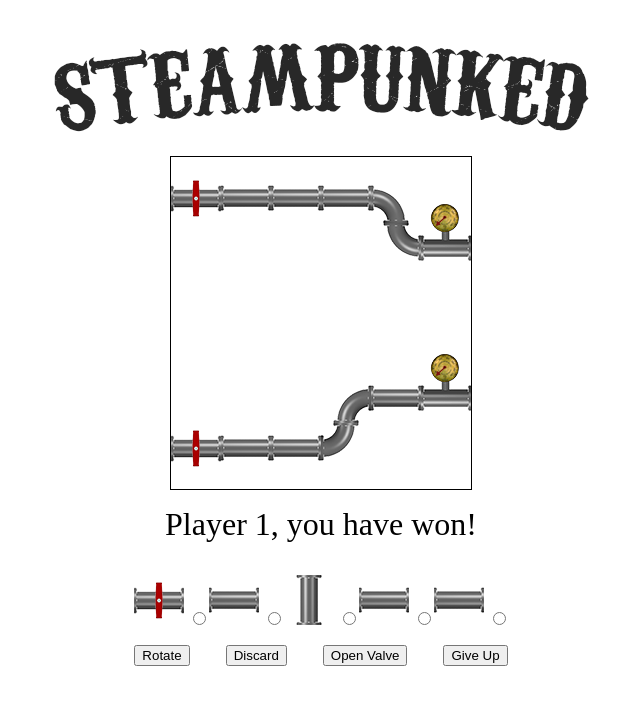
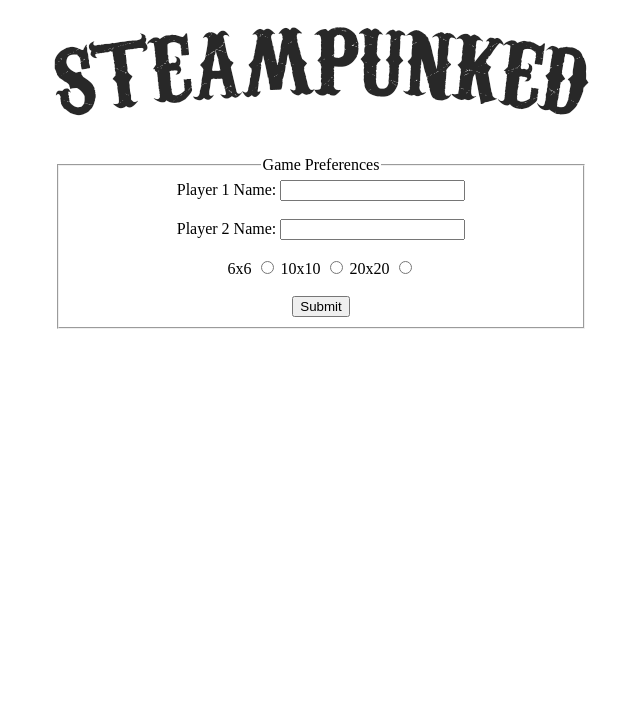
Before and after one commit to xingziye/steampunked, a PHP site: page / in a window 1280 px wide. Shown: the top 705 px of the page, without its empty margins (319-959 px from the left). Run offline with PHP 8.4, Linux system fonts and the light colour scheme.

Commit message:
Added Start screen to enter player names and game size

```diff
--- a/index.php
+++ b/index.php
@@ -1,67 +1,53 @@
 <?php
 /**
  * Created by PhpStorm.
- * User: xingziye
- * Date: 2/12/16
- * Time: 1:35 PM
+ * User: Santoro
+ * Date: 2/16/16
+ * Time: 11:11 PM
  */
 ?>
+
 <!DOCTYPE html>
-<html lang="en" xmlns="http://www.w3.org/1999/html">
+<html lang="en">
 <head>
     <meta charset="UTF-8">
     <title>Steampunked</title>
     <link href="project1.css" type="text/css" rel="stylesheet" />
 </head>
 <body>
-<div class="container">
 
+<div class="screen">
     <p><img src="images/title.png"></p>
-    <form method="post" action="">
-        <div class="game">
-            <div class="row">
-                <div class="cell"><img src="images/valve-closed.png"></div><div class="cell"><img src="images/straight-h.png"></div><div class="cell"><img src="images/straight-h.png"></div><div class="cell"><img src="images/straight-h.png"></div><div class="cell"><img src="images/ninety-sw.png"></div><div class="cell"><img src="images/gauge-top-0.png"></div>
-            </div>
-            <div class="row">
-                <div class="cell"><img src=""></div><div class="cell"><img src=""></div><div class="cell"><img src=""></div><div class="cell"><img src=""></div><div class="cell"><img src="images/ninety-ne.png"></div><div class="cell"><img src="images/gauge-0.png"></div>
-            </div>
-            <div class="row">
-                <div class="cell"><img src=""></div><div class="cell"><img src=""></div><div class="cell"><img src=""></div><div class="cell"><img src=""></div><div class="cell"><img src=""></div><div class="cell"><img src=""></div>
-            </div>
-            <div class="row">
-                <div class="cell"><img src=""></div><div class="cell"><img src=""></div><div class="cell"><img src=""></div><div class="cell"><img src=""></div><div class="cell"><img src=""></div><div class="cell"><img src="images/gauge-top-0.png"></div>
-            </div>
-            <div class="row">
-                <div class="cell"><img src=""></div><div class="cell"><img src=""></div><div class="cell"><img src=""></div><div class="cell"><img src="images/ninety-es.png"></div><div class="cell"><img src="images/straight-h.png"></div><div class="cell"><img src="images/gauge-0.png"></div>
-            </div>
-            <div class="row">
-                <div class="cell"><img src="images/valve-closed.png"></div><div class="cell"><img src="images/straight-h.png"></div><div class="cell"><img src="images/straight-h.png"></div><div class="cell"><img src="images/ninety-wn.png"></div><div class="cell"><img src=""></div><div class="cell"><img src=""></div>
-            </div>
-        </div>
-        <p class="message">Player 1, you have won!</p>
-        <p class="pieces">
-            <label for="radio1"><img src="images/valve-closed.png" /></label>
-            <input type="radio" name="radio1" id="radio1"
-            <label for="radio2"><img src="images/straight-h.png" /></label>
-            <input type="radio" name="radio2" id="radio2"
-            <label for="radio3"><img src="images/straight-v.png" /></label>
-            <input type="radio" name="radio3" id="radio3"
-            <label for="radio4"><img src="images/straight-h.png" /></label>
-            <input type="radio" name="radio4" id="radio4"
-            <label for="radio5"><img src="images/straight-h.png" /></label>
-            <input type="radio" name="radio5" id="radio5"
-        </p>
-        <div class="options">
-            <p class="option"><input type="button" name="rotate" value="Rotate"></p>
-            <p class="option"><input type="button" name="discard" value="Discard"></p>
-            <p class="option"><input type="button" name="open" value="Open Valve"></p>
-            <p class="option"><input type="button" name="giveup" value="Give Up"></p>
-        </div>
-
+    <form method="post" action="game.php">
+        <fieldset>
+            <legend>Game Preferences</legend>
+            <p>
+                <label for="player1"> Player 1 Name:</label>
+                <input type="text" name="player1" id="player1">
+            </p>
+            <br>
+            <p>
+                <label for="player2"> Player 2 Name:</label>
+                <input type="text" name="player2" id="player2">
+            </p>
+            <br>
+            <p>
+                <label for="6x6">6x6</label>
+                <input type="radio" name="gamesize" id="6x6">
+                <label for="10x10">10x10</label>
+                <input type="radio" name="gamesize" id="10x10">
+                <label for="20x20">20x20</label>
+                <input type="radio" name="gamesize" id="20x20">
+            </p>
+            <br>
+            <p>
+                <input type="submit" >
+            </p>
+        </fieldset>
     </form>
+</div>
 
 
-</div>
 
 </body>
 </html>
```
Also changed, not shown: game.php (added, +67 -0 lines).
